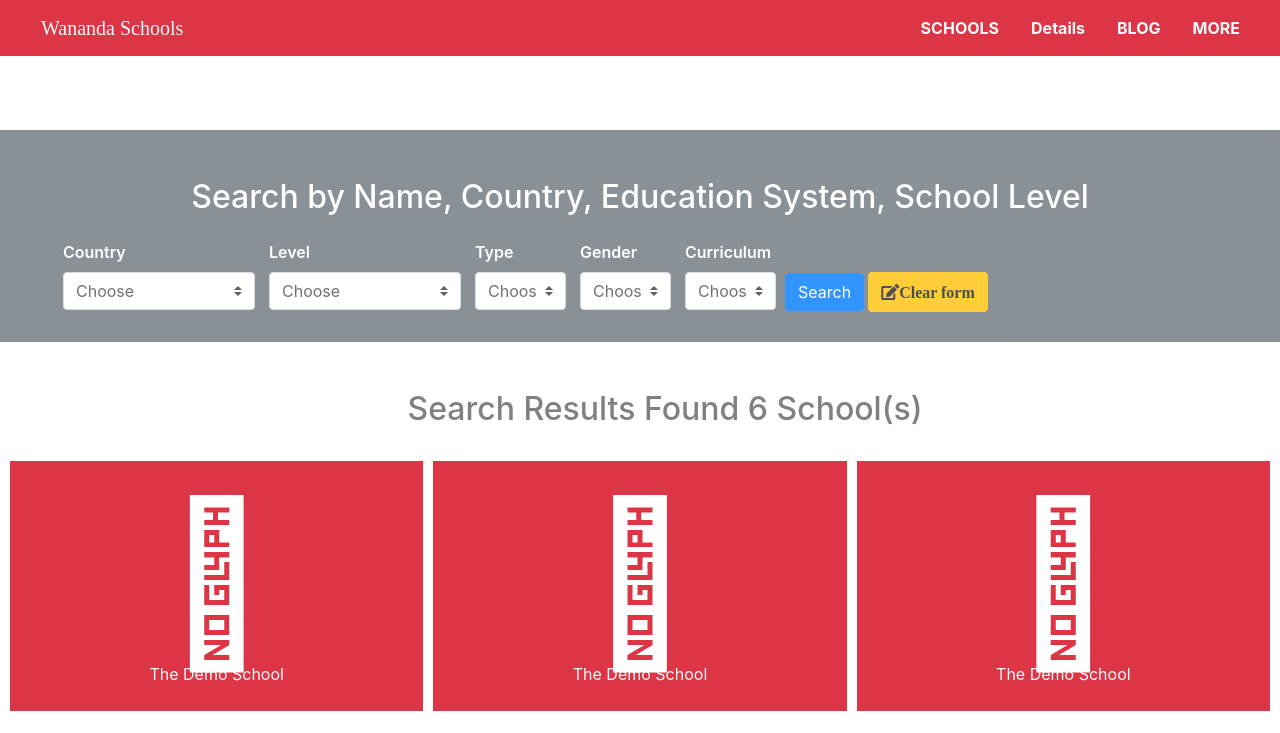
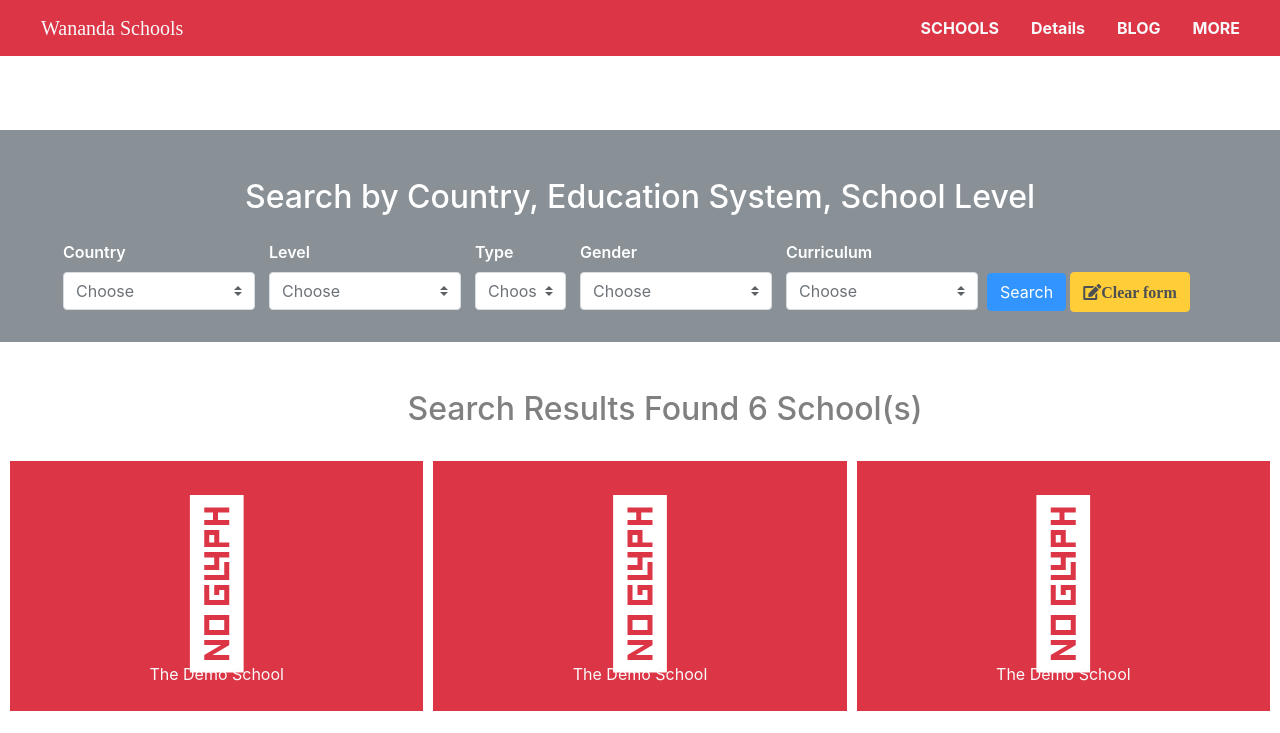
Before and after one commit to bmuhamood/Potashule-Solo-Project, a plain HTML site: page results.html in a window 1280 px wide. Shown: the top 733 px of the page. Drawn offline with nearby package versions, Linux system fonts and the light colour scheme.

Commit message:
fixing HTML LINTERS errors

```diff
--- a/results.html
+++ b/results.html
@@ -39,7 +39,7 @@
       </header>
 
       <section class="container-fluid bg-secondary cont-sec">
-        <h2 class="search-page-title text-center .txt-ssr pt-5">Search by Name, Country, Education System, School Level</h2>
+        <h2 class="search-page-title text-center .txt-ssr pt-5">Search by Country, Education System, School Level</h2>
         <form class="pl-5">
         <div class="form-row">
           <div class="col-md-2 col-12 mr-1 mt-3">
@@ -74,7 +74,7 @@
             </select>
           </div>
 
-          <div class="col-md-1 mr-1 mt-3">
+          <div class="col-md-2 mr-1 mt-3">
             <label>Gender</label>
             <select class="custom-select">
               <option selected disabled value="">Choose</option>
@@ -82,7 +82,7 @@
               <option>Female</option>
             </select>
           </div>
-          <div class="col-md-1 mr-1 mt-3">
+          <div class="col-md-2 mr-1 mt-3">
             <label>Curriculum</label>
             <select class="custom-select">
               <option selected disabled value="">Choose</option>
```
